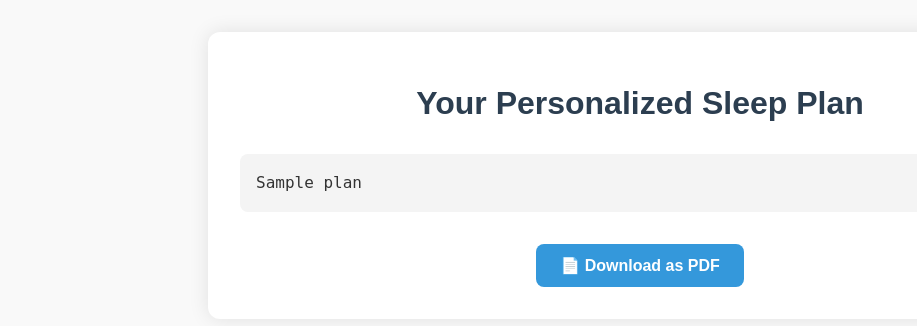
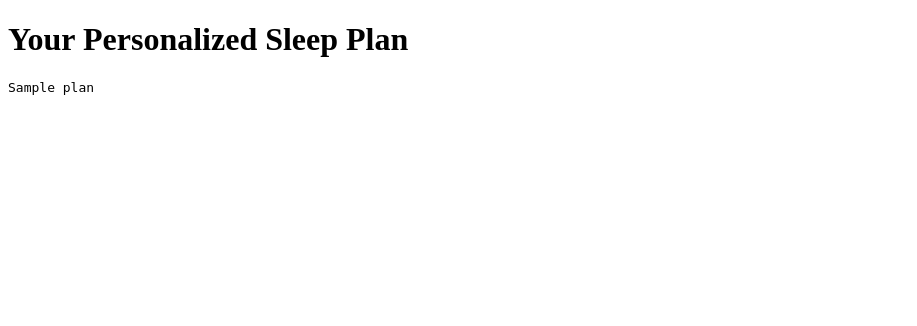
Before and after one commit to crash0425/sleep_planner, a Flask app: template templates/plan.html in a window 1280 px wide. Shown: the top 326 px of the page, without its empty margins (0-917 px from the left). Run offline with Flask 3, Linux system fonts and the light colour scheme; the template is opened without the code that fills it: most values are stand-ins (such as "Sample title", 1, 10 or a date in 2020).

Commit message:
Update plan.html

```diff
--- a/templates/plan.html
+++ b/templates/plan.html
@@ -1,65 +1,14 @@
 <!DOCTYPE html>
-<html lang="en">
+<html>
 <head>
-    <meta charset="UTF-8">
-    <title>Your Personalized Sleep Plan</title>
-    <meta name="viewport" content="width=device-width, initial-scale=1">
-    <style>
-        body {
-            font-family: Arial, sans-serif;
-            background: #f9f9f9;
-            color: #333;
-            margin: 0;
-            padding: 0;
-        }
-        .container {
-            max-width: 800px;
-            margin: 2rem auto;
-            background: #fff;
-            padding: 2rem;
-            border-radius: 12px;
-            box-shadow: 0 0 20px rgba(0,0,0,0.1);
-        }
-        h1 {
-            text-align: center;
-            color: #2c3e50;
-            margin-bottom: 2rem;
-        }
-        pre {
-            white-space: pre-wrap;
-            word-wrap: break-word;
-            line-height: 1.6;
-            font-size: 1rem;
-            background: #f4f4f4;
-            padding: 1rem;
-            border-radius: 8px;
-        }
-        .btn {
-            display: block;
-            width: max-content;
-            margin: 2rem auto 0;
-            padding: 0.75rem 1.5rem;
-            background-color: #3498db;
-            color: white;
-            text-decoration: none;
-            border-radius: 8px;
-            font-weight: bold;
-            transition: background-color 0.3s;
-        }
-        .btn:hover {
-            background-color: #2980b9;
-        }
-    </style>
+    <title>Your Sleep Plan</title>
 </head>
 <body>
-    <div class="container">
     <h1>Your Personalized Sleep Plan</h1>
     {% if plan %}
         <pre>{{ plan }}</pre>
-            <a class="btn" href="/download-pdf">📄 Download as PDF</a>
     {% else %}
         <p>No plan found yet. Please fill out the form first.</p>
     {% endif %}
-    </div>
 </body>
 </html>
```
Lines whose indentation alone changed are shown as unchanged.
